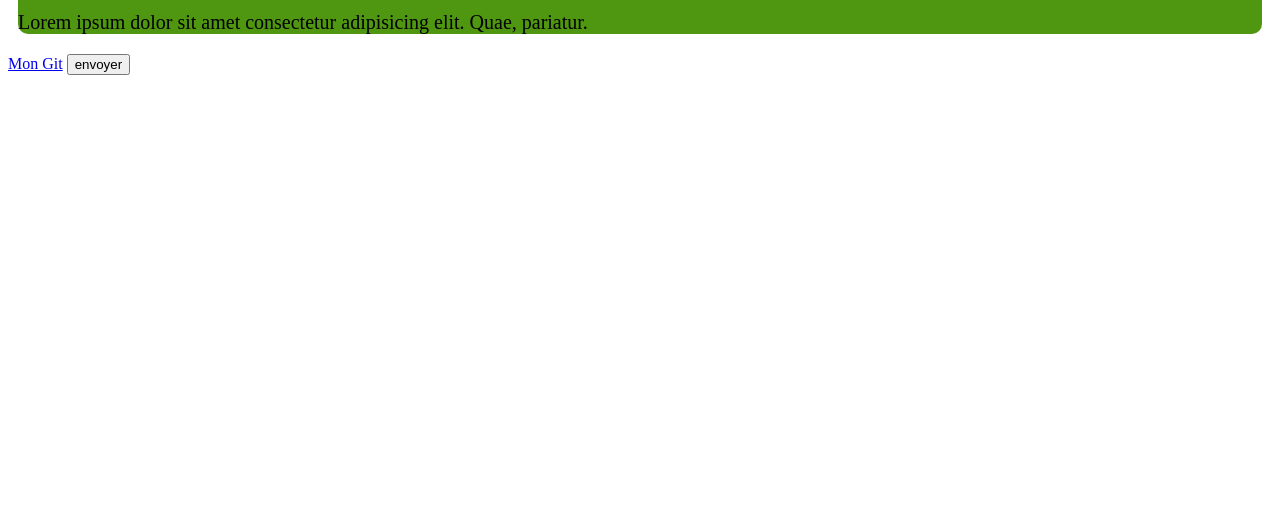
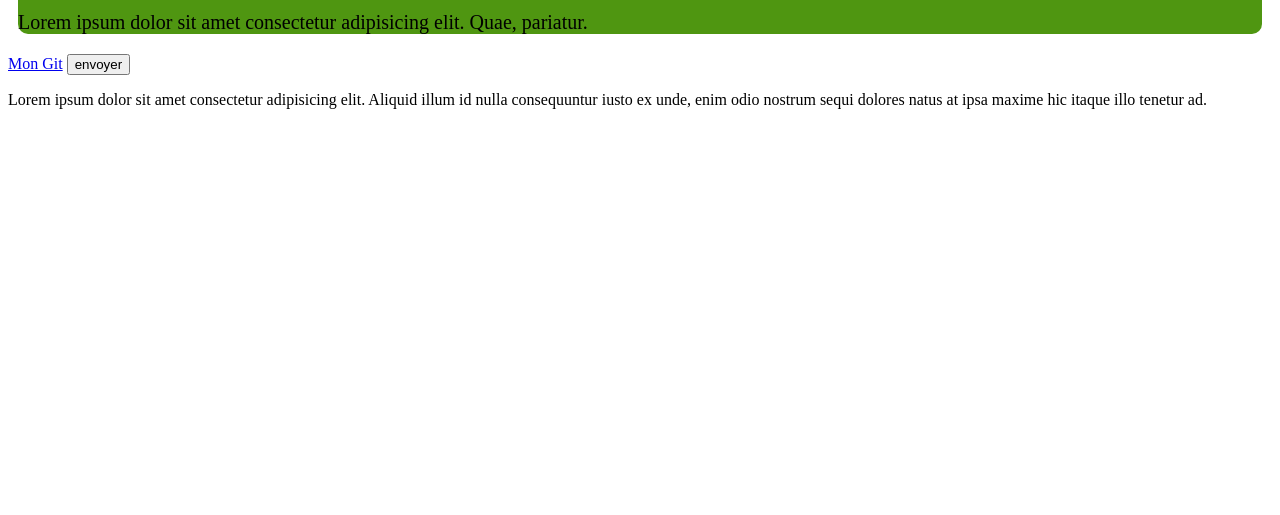
Before and after one commit to Hayder52/projet-css, a plain HTML site: page index.html in a window 1280 px wide. Shown: the part 285-800 px from the top of the page. Drawn offline with Linux system fonts and the light colour scheme.

Commit message:
modifier le fichier index

```diff
--- a/index.html
+++ b/index.html
@@ -29,5 +29,6 @@
 </div>
 <a href="https://github.com/Hayder52">Mon Git</a>
 <button>envoyer</button>
+<p>Lorem ipsum dolor sit amet consectetur adipisicing elit. Aliquid illum id nulla consequuntur iusto ex unde, enim odio nostrum sequi dolores natus at ipsa maxime hic itaque illo tenetur ad.</p>
 </body>
 </html>
```
